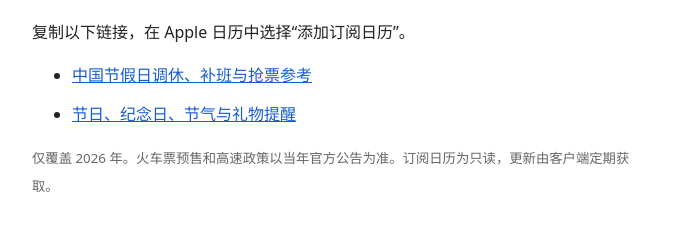
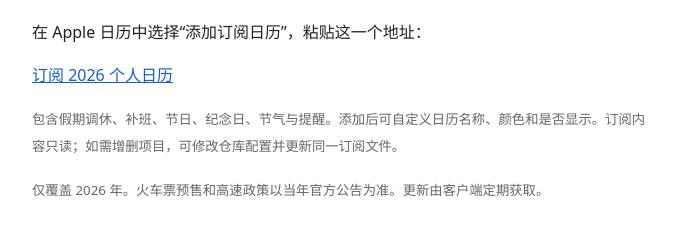
Before and after one commit to iwqv/personal-calendar-feed, a plain HTML site: page docs/index.html in a window 1280 px wide. Shown: the part 121-356 px from the top of the page, without its empty margins (298-973 px from the left). Drawn offline with Linux system fonts and the light colour scheme.

Commit message:
Show one combined calendar subscription
Updated instructions for adding the subscription calendar and clarified the content included in the subscription.

```diff
--- a/docs/index.html
+++ b/docs/index.html
@@ -5,10 +5,8 @@
 <title>2026 个人日历订阅源</title>
 <style>body{font-family:system-ui,-apple-system,sans-serif;max-width:620px;margin:64px auto;padding:0 24px;line-height:1.7;color:#222}a{color:#175cd3}li{margin:12px 0}small{color:#666}</style>
 <h1>2026 个人日历订阅源</h1>
-<p>复制以下链接，在 Apple 日历中选择“添加订阅日历”。</p>
-<ul>
- <li><a href="holiday.ics">中国节假日调休、补班与抢票参考</a></li>
- <li><a href="festival.ics">节日、纪念日、节气与礼物提醒</a></li>
-</ul>
-<small>仅覆盖 2026 年。火车票预售和高速政策以当年官方公告为准。订阅日历为只读，更新由客户端定期获取。</small>
+<p>在 Apple 日历中选择“添加订阅日历”，粘贴这一个地址：</p>
+<p><a href="calendar.ics">订阅 2026 个人日历</a></p>
+<p><small>包含假期调休、补班、节日、纪念日、节气与提醒。添加后可自定义日历名称、颜色和是否显示。订阅内容只读；如需增删项目，可修改仓库配置并更新同一订阅文件。</small></p>
+<small>仅覆盖 2026 年。火车票预售和高速政策以当年官方公告为准。更新由客户端定期获取。</small>
 </html>
```
